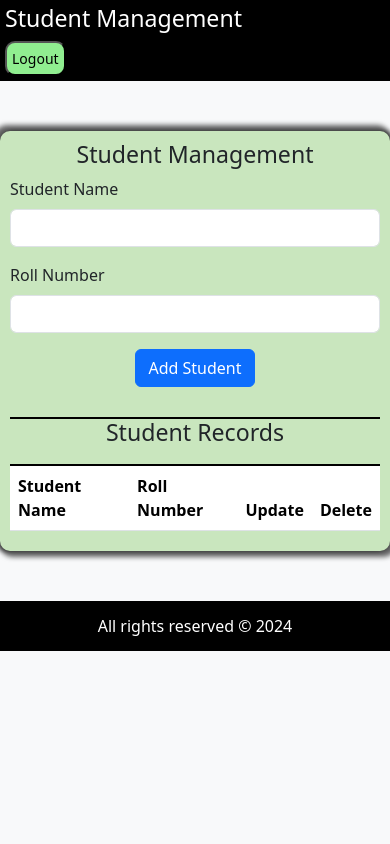
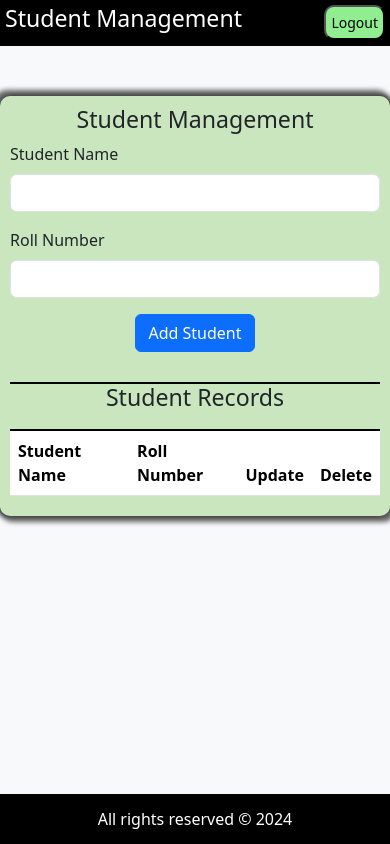
Before and after one commit to Asif-Hussain1/Crud-App-Using-mondo-DB-and-Express.js, a website: page frontend/studentManagement.html in a window 390 px wide. Drawn offline with nearby package versions, Linux system fonts and the light colour scheme; no server answers.

Commit message:
fixed some css responsive

```diff
--- a/frontend/css/about.css
+++ b/frontend/css/about.css
@@ -59,7 +59,7 @@ footer {
     background-color: black;
     color: white;
     text-align: center;
-    position: relative; /* Changed to relative */
+    position: fixed;
     bottom: 0;
     left: 0;
     width: 100%;
@@ -103,7 +103,7 @@ footer {
 
 @media (max-width: 768px) {
     nav {
-        flex-direction: column;
+        /* flex-direction: column; */
     }
 
     nav a {
--- a/frontend/css/contact.css
+++ b/frontend/css/contact.css
@@ -59,7 +59,7 @@ footer {
     background-color: black;
     color: white;
     text-align: center;
-    position: relative; /* Changed to relative */
+    position: fixed; /* Changed to relative */
     bottom: 0;
     left: 0;
     width: 100%;
--- a/frontend/css/index.css
+++ b/frontend/css/index.css
@@ -50,6 +50,7 @@ h4 {
 
 #carouselExampleIndicators {
     height: 600px;
+    background-size: cover;
 }
 
 .container-fluid {
@@ -63,7 +64,7 @@ footer {
     background-color: black;
     color: white;
     text-align: center;
-    position: relative; /* Changed to relative */
+    position: fixed;
     bottom: 0;
     left: 0;
     width: 100%;
--- a/frontend/css/studentManagement.css
+++ b/frontend/css/studentManagement.css
@@ -77,7 +77,7 @@ footer {
     background-color: black;
     color: white;
     text-align: center;
-    position: relative; /* Changed to relative */
+    position: fixed;
     bottom: 0;
     left: 0;
     width: 100%;
@@ -116,7 +116,7 @@ footer {
 
 @media (max-width: 768px) {
     nav {
-        flex-direction: column;
+        /* flex-direction: column; */
     }
 
     nav a {
```
